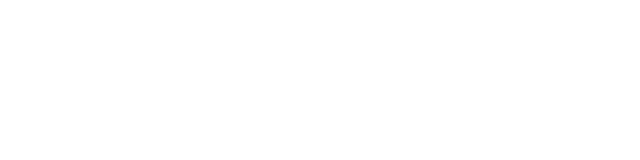
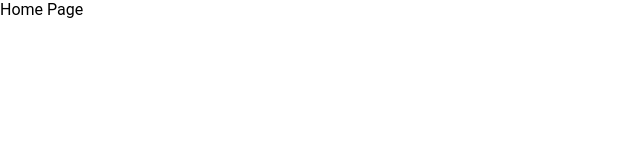
Before and after one commit to quatmer/ws-app2, a React (Create React App) app in the folder packages/client/: page /home in a window 1280 px wide. Shown: the top 160 px of the page, without its empty margins (0-640 px from the left). Built offline with nearby package versions, Linux system fonts and the light colour scheme.

Commit message:
feat: routing created

```diff
--- a/packages/client/src/App.tsx
+++ b/packages/client/src/App.tsx
@@ -20,11 +20,27 @@
 
 /* Theme variables */
 import './theme/variables.css';
+import { Route, Redirect } from 'react-router';
+import HomePage from './pages/HomePage';
+import LoginPage from './pages/LoginPage';
+import SignupPage from './pages/SignupPage';
+import ErrorPage from './pages/ErrorPage';
 
 const App: React.FC = () => (
   <IonApp>
     <IonReactRouter>
-      <IonRouterOutlet></IonRouterOutlet>
+      <IonRouterOutlet>
+
+        <Route path="/home" component={HomePage} />
+        <Route exact path="/" render={() => <Redirect to="/home" />} />
+
+        <Route path="/login" component={LoginPage} />
+        <Route path="/signup" component={SignupPage} />
+
+        <Route path="/error" component={ErrorPage} />
+        <Redirect to="/error" />
+
+      </IonRouterOutlet>
     </IonReactRouter>
   </IonApp>
 );
```
